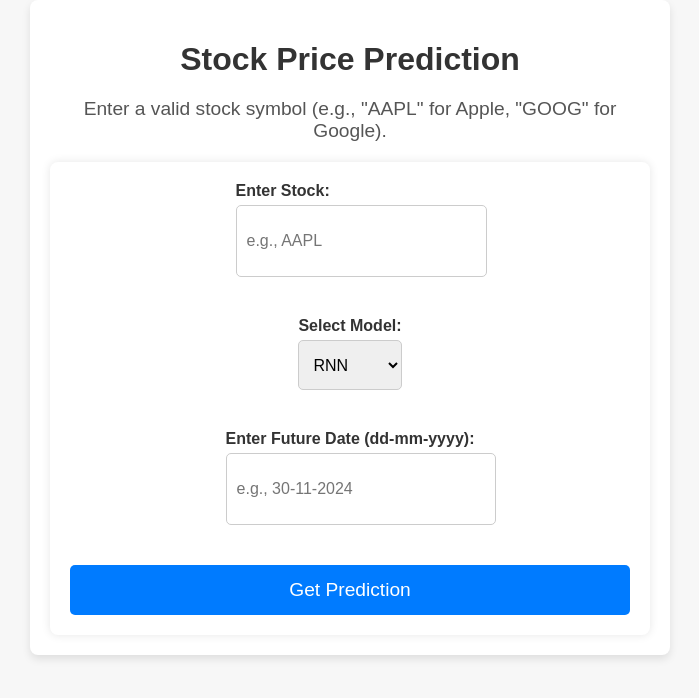
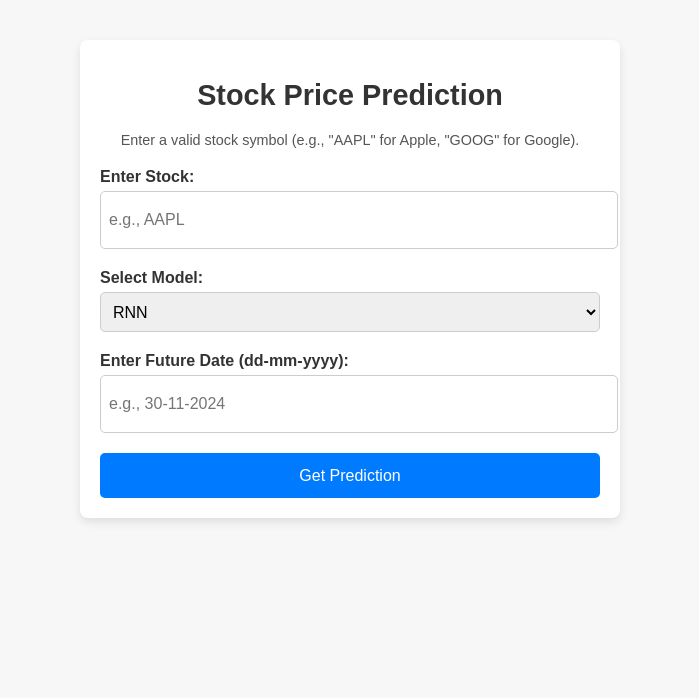
Before and after one commit to saisarath13/Stock_Time_Series_Prediction, a Flask app: page / in a window 1280 px wide. Shown: the top 698 px of the page, without its empty margins (290-989 px from the left). Run offline with Flask 3, Linux system fonts and the light colour scheme.

Commit message:
Update index.html

```diff
--- a/templates/index.html
+++ b/templates/index.html
@@ -4,176 +4,107 @@
     <meta charset="UTF-8">
     <meta name="viewport" content="width=device-width, initial-scale=1.0">
     <title>Stock Price Prediction</title>
-    <link rel="stylesheet" href="{{ url_for('static', filename='styles.css') }}">
     <style>
-        /* Custom global styles */
         body {
             background-color: #f7f7f7;
             font-family: Arial, sans-serif;
             margin: 0;
             padding: 0;
         }
+
         .container {
-            max-width: 600px;
-            margin: 0 auto;
+            max-width: 500px; /* Centered and limited width */
+            margin: 40px auto;
+            background-color: #fff;
             padding: 20px;
+            border-radius: 8px;
+            box-shadow: 0 4px 10px rgba(0, 0, 0, 0.1);
         }
+
         h1 {
             text-align: center;
             color: #333;
-            font-size: 2rem;
+            font-size: 1.8rem;
             margin-bottom: 20px;
         }
-        .instructions {
+
+        p.instructions {
             text-align: center;
-            font-size: 1.2rem;
+            font-size: 0.9rem;
             margin-bottom: 20px;
             color: #555;
         }
+
         form {
-            background-color: #ffffff;
-            padding: 20px;
-            border-radius: 8px;
-            box-shadow: 0 0 10px rgba(0, 0, 0, 0.1);
+            display: flex;
+            flex-direction: column;
+            gap: 20px; /* Space between form elements */
         }
+
         .form-group {
-            margin-bottom: 20px;
             display: flex;
             flex-direction: column;
         }
+
         label {
             font-size: 1rem;
             font-weight: bold;
             color: #333;
             margin-bottom: 5px;
         }
+
         input[type="text"], select {
             width: 100%;
-            height: 50px; /* Same height for all input boxes */
-            padding: 10px;
+            height: 40px;
+            padding: 8px;
             font-size: 1rem;
             border: 1px solid #ccc;
             border-radius: 5px;
         }
+
         button {
             width: 100%;
-            height: 50px; /* Same height as inputs for uniformity */
-            font-size: 1.2rem;
+            height: 45px;
+            font-size: 1rem;
             background-color: #007bff;
             color: white;
             border: none;
             border-radius: 5px;
             cursor: pointer;
         }
+
         button:hover {
             background-color: #0056b3;
-        }
-        .result {
-            background-color: #e3f2fd;
-            padding: 20px;
-            border-radius: 8px;
-            margin-top: 30px;
-            box-shadow: 0 0 10px rgba(0, 0, 0, 0.1);
-        }
-        .result h2 {
-            font-size: 1.5rem;
-            color: #007bff;
-        }
-        .result p {
-            font-size: 1.1rem;
-            color: #333;
-        }
-        .error {
-            color: red;
-            font-weight: bold;
-            text-align: center;
-            margin-top: 20px;
-        }
-        .button {
-            display: inline-block;
-            padding: 12px 20px;
-            background-color: #007bff;
-            color: white;
-            text-decoration: none;
-            border-radius: 5px;
-            margin-top: 10px;
-        }
-        .button:hover {
-            background-color: #0056b3;
-        }
-
-        /* Responsive styling for mobile */
-        @media (max-width: 768px) {
-            .container {
-                padding: 15px;
-            }
-            h1 {
-                font-size: 1.8rem;
-            }
-            .form-group label {
-                font-size: 1rem;
-            }
-            input[type="text"], select, button {
-                font-size: 1rem;
-                padding: 10px;
-            }
-            .result {
-                padding: 15px;
-            }
-            .result h2 {
-                font-size: 1.2rem;
-            }
-            .result p {
-                font-size: 1rem;
-            }
         }
     </style>
 </head>
 <body>
     <div class="container">
         <h1>Stock Price Prediction</h1>
+        <p class="instructions">Enter a valid stock symbol (e.g., "AAPL" for Apple, "GOOG" for Google).</p>
 
-        <!-- Instructions for the user -->
-        <p class="instructions">
-            Enter a valid stock symbol (e.g., "AAPL" for Apple, "GOOG" for Google).
-        </p>
-
-        <!-- Form to enter stock ticker, model, and future date -->
+        <!-- Form -->
         <form method="POST" action="/">
             <div class="form-group">
                 <label for="ticker">Enter Stock:</label>
-                <input type="text" id="ticker" name="ticker" required placeholder="e.g., AAPL" value="{{ request.form['ticker'] if request.form['ticker'] else '' }}">
+                <input type="text" id="ticker" name="ticker" placeholder="e.g., AAPL">
             </div>
 
             <div class="form-group">
                 <label for="model">Select Model:</label>
                 <select name="model" id="model">
-                    <option value="rnn" {% if request.form['model'] == 'rnn' %}selected{% endif %}>RNN</option>
-                    <option value="lstm" {% if request.form['model'] == 'lstm' %}selected{% endif %}>LSTM</option>
+                    <option value="rnn">RNN</option>
+                    <option value="lstm">LSTM</option>
                 </select>
             </div>
 
             <div class="form-group">
                 <label for="future_date">Enter Future Date (dd-mm-yyyy):</label>
-                <input type="text" id="future_date" name="future_date" required placeholder="e.g., 30-11-2024" value="{{ request.form['future_date'] if request.form['future_date'] else '' }}">
+                <input type="text" id="future_date" name="future_date" placeholder="e.g., 30-11-2024">
             </div>
 
             <button type="submit">Get Prediction</button>
         </form>
-
-        <!-- Display prediction results -->
-        {% if predictions is not none %}
-        <div class="result">
-            <h2>Prediction for {{ ticker }} on {{ future_date }}:</h2>
-            <p><strong>Model:</strong> {{ model }}</p>
-            <p><strong>Predicted Stock Price:</strong> ${{ predictions[-1] | round(2) }}</p>
-            <a href="/" class="button">Try Another</a>
-        </div>
-        {% endif %}
-
-        {% if error %}
-        <p class="error">{{ error }}</p>
-        {% endif %}
     </div>
 </body>
 </html>
```
